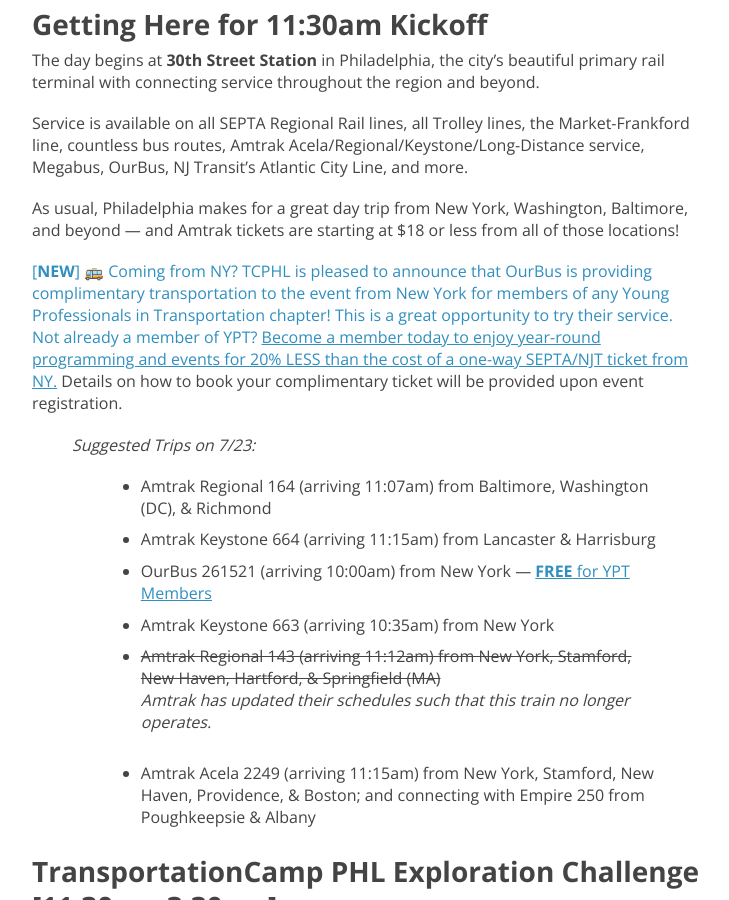
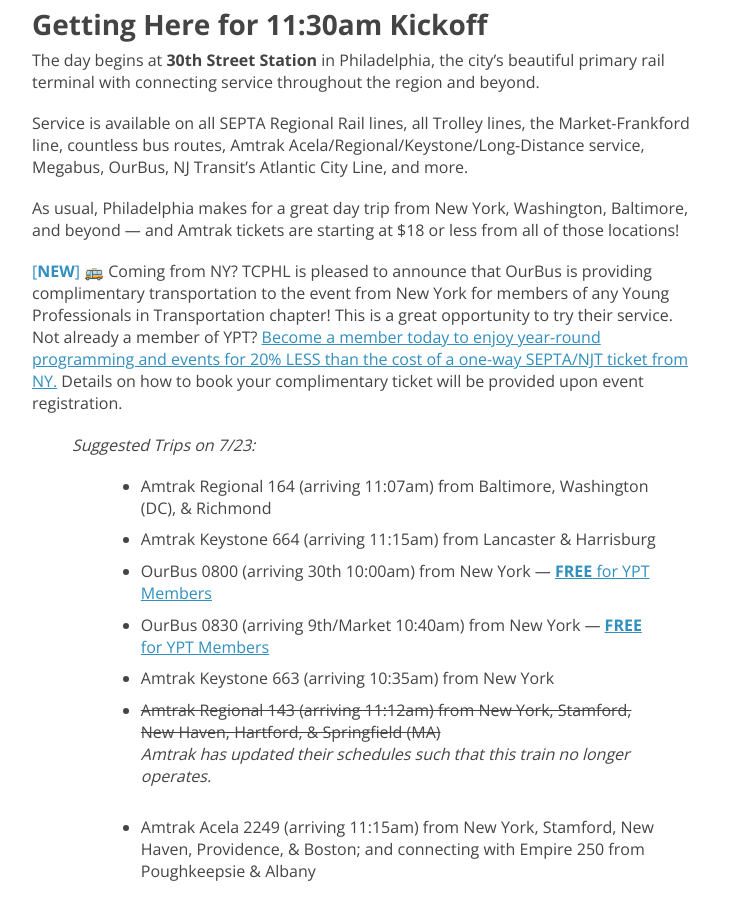
Before and after one commit to transpocamp/transportationcamp.org, a Jekyll site: the page built from events/phl2022-summer/index.markdown, in a window 1280 px wide and 900 px high, scrolled down 1592 px. Shown: the whole window, without its empty margins (272-1001 px from the left). Built offline with Jekyll 4.4.1, drawn with Linux system fonts in a browser that asks for light colours; nearby versions of some CDN libraries; comment, search, counter and statistics services are not loaded.

Commit message:
OurBus link updates

```diff
--- a/events/phl2022-summer/index.markdown
+++ b/events/phl2022-summer/index.markdown
@@ -83,13 +83,14 @@
 
 As usual, Philadelphia makes for a great day trip from New York, Washington, Baltimore, and beyond — and Amtrak tickets are starting at $18 or less from all of those locations!
 
-<a id="ourbus">[**NEW**] 🚌 Coming from NY? TCPHL is pleased to announce that OurBus is providing complimentary transportation to the event from New York for members of any Young Professionals in Transportation chapter! This is a great opportunity to try their service. Not already a member of YPT? [Become a member today to enjoy year-round programming and events for 20% LESS than the cost of a one-way SEPTA/NJT ticket from NY.](https://yptransportation.app.neoncrm.com/np/clients/yptransportation/membershipJoin.jsp)</a> Details on how to book your complimentary ticket will be provided upon event registration.
+<a id="ourbus">[**NEW**]</a> 🚌 Coming from NY? TCPHL is pleased to announce that OurBus is providing complimentary transportation to the event from New York for members of any Young Professionals in Transportation chapter! This is a great opportunity to try their service. Not already a member of YPT? [Become a member today to enjoy year-round programming and events for 20% LESS than the cost of a one-way SEPTA/NJT ticket from NY.](https://yptransportation.app.neoncrm.com/np/clients/yptransportation/membershipJoin.jsp) Details on how to book your complimentary ticket will be provided upon event registration.
 
 > *Suggested Trips on 7/23:*
 >
 > - Amtrak Regional 164 (arriving 11:07am) from Baltimore, Washington (DC), & Richmond
 > - Amtrak Keystone 664 (arriving 11:15am) from Lancaster & Harrisburg
-> - OurBus 261521 (arriving 10:00am) from New York — [**FREE** for YPT Members](#ourbus)
+> - OurBus 0800 (arriving 30th 10:00am) from New York — [**FREE** for YPT Members](#ourbus)
+> - OurBus 0830 (arriving 9th/Market 10:40am) from New York — [**FREE** for YPT Members](#ourbus)
 > - Amtrak Keystone 663 (arriving 10:35am) from New York
 > - <s>Amtrak Regional 143 (arriving 11:12am) from New York, Stamford, New Haven, Hartford, & Springfield (MA)</s> <i>Amtrak has updated their schedules such that this train no longer operates.</i>
 > - Amtrak Acela 2249 (arriving 11:15am) from New York, Stamford, New Haven, Providence, & Boston; and connecting with Empire 250 from Poughkeepsie & Albany
```
